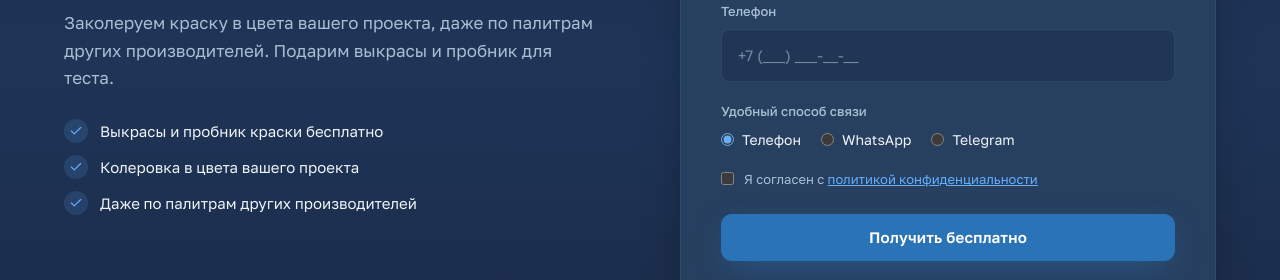
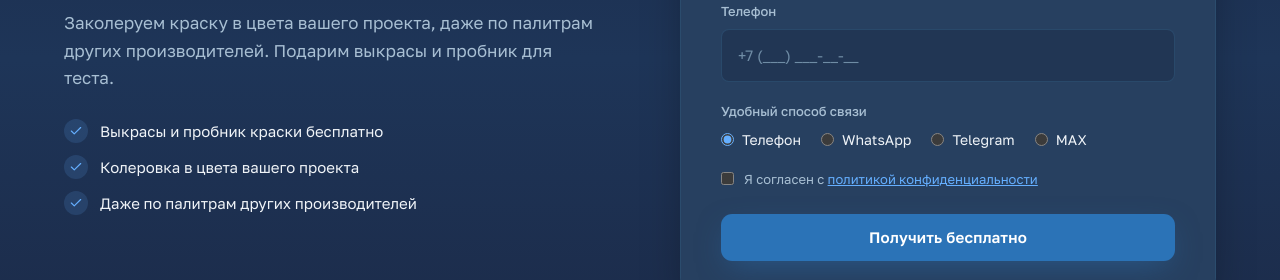
Before and after one commit to grinvova-bot/PromoGenesis, a Next.js app: page / in a window 1280 px wide. Shown: the part 11154-11434 px from the top of the page. Built offline with nearby package versions, Linux system fonts and the light colour scheme; a web font is replaced by a local one.

Commit message:
Add MAX contact option

```diff
--- a/src/components/ContactCTA.tsx
+++ b/src/components/ContactCTA.tsx
@@ -9,7 +9,7 @@ import { Check } from "lucide-react";
 const schema = z.object({
   name: z.string().min(2, "Минимум 2 символа"),
   phone: z.string().min(10, "Введите корректный номер"),
-  contactMethod: z.enum(["phone", "whatsapp", "telegram"]),
+  contactMethod: z.enum(["phone", "whatsapp", "telegram", "max"]),
   consent: z.literal(true, { message: "Необходимо согласие" }),
 });
 
@@ -132,6 +132,7 @@ export default function ContactCTA() {
                       { value: "phone", label: "Телефон" },
                       { value: "whatsapp", label: "WhatsApp" },
                       { value: "telegram", label: "Telegram" },
+                      { value: "max", label: "MAX" },
                     ].map((opt) => (
                       <label
                         key={opt.value}
```
